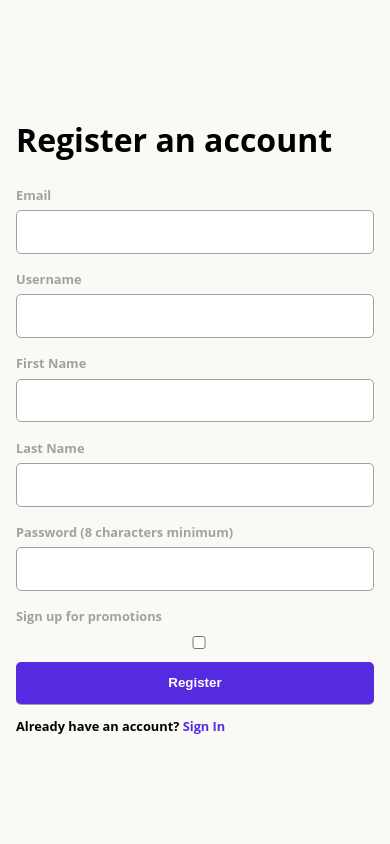
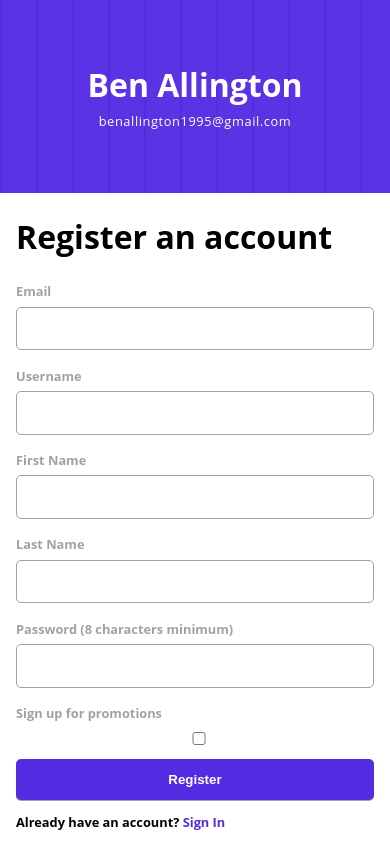
Before and after one commit to BenAllington95/register-account-react-js, a React (Create React App) app in the folder my-app/: page / in a window 390 px wide. Built offline with nearby package versions, Linux system fonts and the light colour scheme.

Commit message:
Added styles to hero main page

```diff
--- a/my-app/src/App.js
+++ b/my-app/src/App.js
@@ -7,6 +7,10 @@ function App() {
 
   return (
     <div className="App">
+        <div className="hero">
+          <h1>Ben Allington</h1>
+          <p>benallington1995@gmail.com</p>
+        </div>
         <Register/>
     </div>
   );
--- a/my-app/src/index.css
+++ b/my-app/src/index.css
@@ -6,16 +6,15 @@ body {
   margin: 0;
   padding: 0;
   font-family: "Open Sans", sans-serif;
-  background: #FAF9F6;
 }
 
 .App {
   margin: 0 auto;
   height: 100vh;
-  padding: 1em;
   color: #000;
-  display: grid;
-  place-content: center;
+  display: flex;
+  align-items: center;
+  justify-content: center;
 }
 .App p {
   font-size: 0.8rem;
@@ -32,14 +31,43 @@ body {
 .App button {
   cursor: pointer;
 }
-.App form label {
+.App .hero,
+.App .register {
+  padding: 0em 3em;
+}
+.App .hero {
+  width: 35%;
+  height: 100vh;
+  background-color: #5c32e5;
+  opacity: 1;
+  background-size: 36px 36px;
+  background-image: repeating-linear-gradient(to right, #542be1, #542be1 1.8px, #5c32e5 1.8px, #5c32e5);
+  display: grid;
+  place-content: center;
+}
+.App .hero h1,
+.App .hero p {
+  color: #fff;
+  text-align: center;
+  margin: 0;
+}
+.App .hero p {
+  letter-spacing: 0.6px;
+  margin-top: 0.5em;
+}
+.App .register {
+  display: grid;
+  place-content: center;
+  width: 65%;
+}
+.App .register form label {
   font-weight: bold;
   display: inline-block;
   margin-bottom: 0.5em;
   color: #a1a1a1;
   font-size: 0.8rem;
 }
-.App form input {
+.App .register form input {
   margin-bottom: 1em;
   width: 100%;
   box-sizing: border-box;
@@ -47,17 +75,17 @@ body {
   border: 1px solid #a1a1a1;
   letter-spacing: 0.2px;
 }
-.App form input:active,
-.App form input:focus {
+.App .register form input:active,
+.App .register form input:focus {
   background: #e5dcff;
   border: 1px solid #542be1;
 }
-.App form input,
-.App form .submit-btn {
+.App .register form input,
+.App .register form .submit-btn {
   padding: 1em;
   border-radius: 5px;
 }
-.App form .submit-btn {
+.App .register form .submit-btn {
   width: 100%;
   background: #542be1;
   border: none;
@@ -66,6 +94,17 @@ body {
   color: #fff;
   transition: all 0.1s;
 }
-.App form .submit-btn:hover {
+.App .register form .submit-btn:hover {
   background: #32CD30;
+}
+
+@media (max-width: 700px) {
+  .App {
+    flex-direction: column;
+  }
+  .App .hero,
+  .App .register {
+    width: 100%;
+    padding: 0em 1em;
+  }
 }/*# sourceMappingURL=index.css.map */
--- a/my-app/src/index.scss
+++ b/my-app/src/index.scss
@@ -1,4 +1,3 @@
-$background : #FAF9F6;
 $buttonFontColor : #fff;
 $primaryColor : #000;
 $secondaryColor : #a1a1a1;
@@ -18,15 +17,16 @@ body {
     margin: 0;
     padding: 0;
     font-family: 'Open Sans', sans-serif;
-    background: $background;
 }
 
 .App {
     margin: 0 auto;
     height: 100vh;
-    padding: 1em;
     color: $primaryColor;
-    @include centerItem();
+
+    display: flex;
+    align-items: center;
+    justify-content: center;
 
     p {
         font-size: .8rem;
@@ -47,6 +47,43 @@ body {
     button {
         cursor: pointer;
     }
+
+
+    .hero,
+    .register {
+        padding: 0em 3em;
+    }
+
+    .hero {
+        width: 35%;
+        height: 100vh;
+        background-color: #5c32e5;
+        opacity: 1;
+        background-size: 36px 36px;
+        background-image:  repeating-linear-gradient(to right, #542be1, #542be1 1.8px, #5c32e5 1.8px, #5c32e5);
+        @include centerItem();
+
+        h1,
+        p {
+            color: $buttonFontColor;
+            text-align: center;
+            margin: 0;
+        }
+
+        p {
+            letter-spacing: 0.6px;
+            margin-top: 0.5em;
+        }
+
+    }
+
+
+
+
+
+    .register {
+        @include centerItem();
+        width: 65%;
 
         form {
 
@@ -96,10 +133,21 @@ body {
 
         }
 
-
-
-
-
-
+    }
 
 }
+
+@media (max-width: 700px) {
+
+    .App {
+        flex-direction: column;
+
+        .hero,
+        .register {
+            width: 100%;
+            padding: 0em 1em;
+        }
+
+    }
+
+}
```
Also changed, not shown: 1 other file (tests, documents, lock files or other folders). Lines whose indentation alone changed are shown as unchanged.
